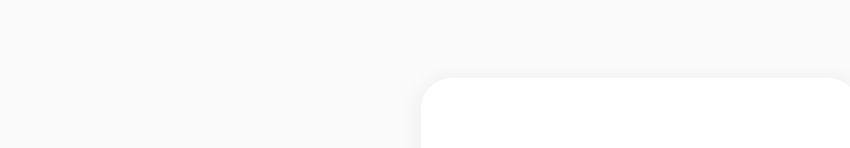
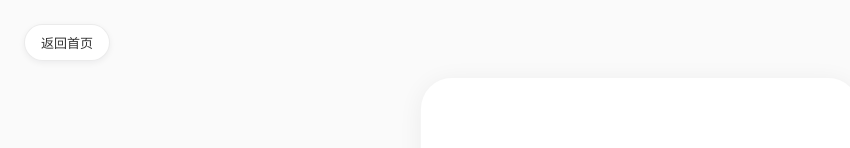
Before and after one commit to shw-sj/zhiqian-frontend, a React (Vite) app: page /history in a window 1280 px wide. Both pictures are taken after a click on the button "登录". Shown: the top 148 px of the page, without its empty margins (0-850 px from the left). Built offline with nearby package versions, Linux system fonts and the light colour scheme.

Commit message:
feat:已经完成了生成和历史的整合

```diff
--- a/src/layouts/components/AuthLayout.tsx
+++ b/src/layouts/components/AuthLayout.tsx
@@ -1,6 +1,8 @@
-import { Outlet } from 'react-router-dom';
+import { Outlet, useNavigate } from 'react-router-dom';
 
 const AuthLayout = () => {
+  const navigate = useNavigate();
+
   return (
     <div
       style={{
@@ -12,6 +14,26 @@ const AuthLayout = () => {
         padding: '32px 24px',
       }}
     >
+      {/* 返回首页按钮 */}
+      <button
+        style={{
+          position: 'fixed',
+          top: 24,
+          left: 24,
+          padding: '8px 16px',
+          borderRadius: 999,
+          border: '1px solid rgba(0,0,0,0.08)',
+          background: '#ffffff',
+          fontSize: 13,
+          color: '#333',
+          boxShadow: '0 2px 6px rgba(15,23,42,0.06)',
+          cursor: 'pointer',
+        }}
+        onClick={() => navigate('/')}
+      >
+        返回首页
+      </button>
+
       <Outlet />
     </div>
   );
--- a/src/layouts/components/MainLayout.tsx
+++ b/src/layouts/components/MainLayout.tsx
@@ -37,7 +37,9 @@ const MainLayout = () => {
             fontSize: 20,
             color: '#1a1a1a',
             letterSpacing: '-0.02em',
+            cursor: 'pointer',
           }}
+          onClick={() => navigate('/')}
         >
           智创千面
         </div>
--- a/src/pages/History/index.tsx
+++ b/src/pages/History/index.tsx
@@ -1,4 +1,5 @@
 import React, { useState, useEffect } from 'react';
+import { useNavigate } from 'react-router-dom';
 
 // 1. 定义数据接口
 interface IHistoryItem {
@@ -11,6 +12,7 @@ interface IHistoryItem {
 
 const HistoryPage: React.FC = () => {
   const [list, setList] = useState<IHistoryItem[]>([]);
+  const navigate = useNavigate();
 
   // 2. 模拟更真实的数据用于展示
   useEffect(() => {
@@ -38,6 +40,12 @@ const HistoryPage: React.FC = () => {
           </div>
           <button className="px-4 py-2 bg-black text-white rounded-lg text-sm hover:bg-gray-800 transition">
             筛选
+          </button>
+          <button
+            className="px-4 py-2 border border-gray-300 text-gray-700 rounded-lg text-sm hover:bg-gray-100 transition"
+            onClick={() => navigate('/')}
+          >
+            返回首页
           </button>
         </div>
       </div>
```
